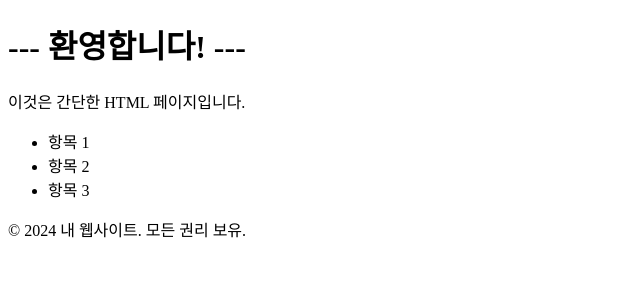
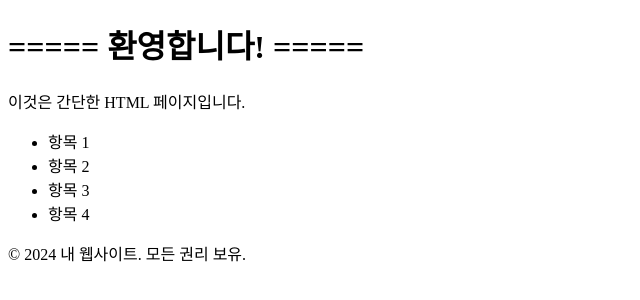
Before and after one commit to songs2u10/cursor_app, a plain HTML site: page index.html in a window 1280 px wide. Shown: the whole page, without its empty margins (0-640 px from the left). Drawn offline with Linux system fonts and the light colour scheme.

Commit message:
second commit

```diff
--- a/index.html
+++ b/index.html
@@ -10,7 +10,7 @@
             overflow-y: scroll;
         }
         /* 스크롤바 스타일 */
-        ::-webkit-scrollbar {s
+        ::-webkit-scrollbar {
             width: 10px;
         }
         ::-webkit-scrollbar-track {
@@ -26,7 +26,7 @@
 </head>
 <body>
     <header>
-        <h1> --- 환영합니다! --- </h1>
+        <h1> ===== 환영합니다! ===== </h1>
     </header>
     <main>
         <p>이것은 간단한 HTML 페이지입니다.</p>
@@ -34,6 +34,7 @@
             <li>항목 1</li>
             <li>항목 2</li>
             <li>항목 3</li>
+            <li>항목 4</li>
         </ul>
     </main>
     <footer>
```
